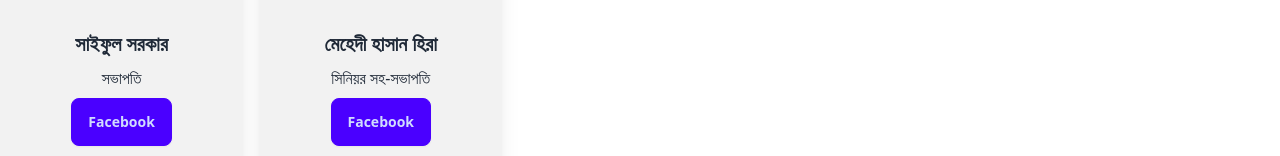
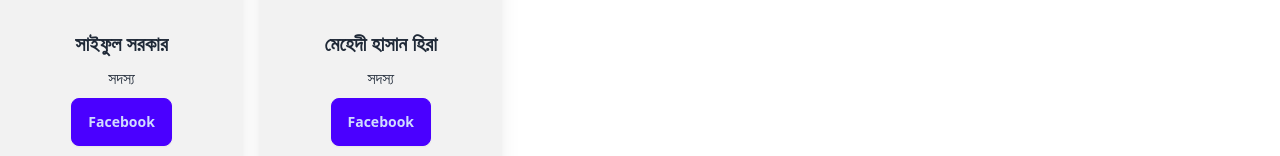
Before and after one commit to racefamily/shikkarbd, a React (Vite) app: page /Home in a window 1280 px wide. Shown: the part 1281-1437 px from the top of the page. Built offline with nearby package versions, Linux system fonts and the light colour scheme.

Commit message:
first commit

```diff
--- a/src/Leader.jsx
+++ b/src/Leader.jsx
@@ -5,13 +5,13 @@ const Leader = () => {
     const leaders = [
         {
             name: "সাইফুল সরকার",
-            position: "সভাপতি",
+            position: "সদস্য",
             image: "https://imgur.com/Ol9aFrd.jpg",
             facebookId: "saifullahbd0"
         },
         {
             name: "মেহেদী হাসান হিরা",
-            position: "সিনিয়র সহ-সভাপতি",
+            position: "সদস্য",
             image: "https://imgur.com/Lwk3dOh.jpg",
             facebookId: "profile.php?id=100087167029370"
         }
```
